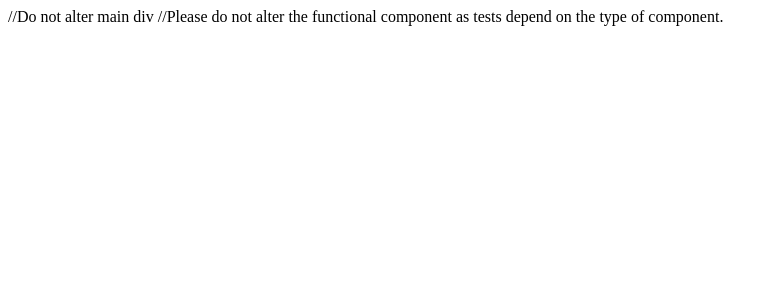
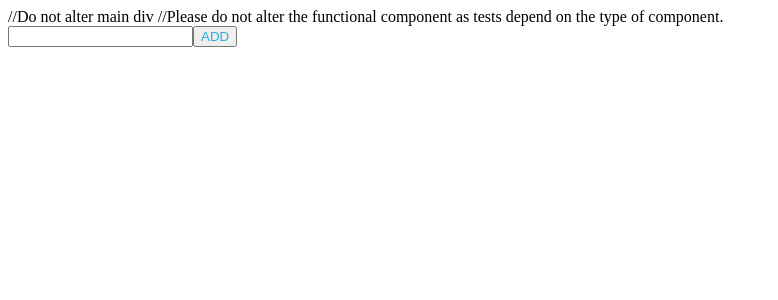
Before and after one commit to Rinky6767/Lifting-The-State-Up-Class-based-components-Lifecycle-Methods-In-Action-Class-...---Post-Class---, a React app: page / in a window 1280 px wide. Shown: the top 300 px of the page, without its empty margins (0-778 px from the left). Built offline with nearby package versions, Linux system fonts and the light colour scheme.

Commit message:
Solution

```diff
--- a/src/components/App.js
+++ b/src/components/App.js
@@ -1,15 +1,103 @@
 import React from "react";
+import { Fragment, useState } from "react";
 import "./../styles/App.css";
-
+let list = [];
 function App()
 {
+  const [id, setId] = useState(0);
+  const [input, setInput] = useState("");
+  const [isEditing, setEditing] = useState(NaN);
+  const [newinput, setNewInput] = useState("");
+  const [task, setTask] = useState(list);
+
+  function Form() {
+    return (
+      <>
+        <form
+          onSubmit={() => {
+            setId(id + 1);
+            let newtask = {
+              name: input,
+              id: id
+            };
+            let newarr = [...task, newtask];
+            setTask(newarr);
+          }}
+        >
+          <input required
+            type="text"
+			id="task"
+            value={input}
+            onChange={(event) => {
+              setInput(event.target.value);
+            }}
+          />
+          <button id="btn">ADD</button>
+        </form>{" "}
+      </>
+    );
+  }
+
 	return (
 	<div id="main">
 	//Do not alter main div
 	//Please do not alter the functional component as tests depend on the type of component.
+	<Form />
+      <ul>
+        {task.map((vals) => {
+          return (
+            <Fragment key={vals.id}>
+              {isEditing !== NaN && isEditing === vals.id ? (
+                <>
+                  <input className="editTask" required
+                    type="text"
+                    value={newinput}
+                    onChange={(event) => setNewInput(event.target.value)}
+                  />
+                  <button className="saveTask"
+                    onClick={() => {
+						if(newinput.length>0){
+							let modarr = task.map((val) => {
+							  if (val.id === isEditing) {
+								val.name = newinput;
+							  }
+							  return val;
+							});
+							setEditing(NaN);
+							setTask(modarr);
+						  }
+						}}
+                  >
+                    SAVE
+                  </button>
+                </>
+              ) : (
+                <>
+                  <li className="list">{vals.name}</li>
+                  <button className="delete"
+                    onClick={() => {
+                      let newarr = task.filter((val) => {
+                        return vals.id !== val.id;
+                      });
+                      setTask(newarr);
+                    }}
+                  >
+                    Delete
+                  </button>
+                  <button className="edit"
+                    onClick={() => {
+                      setEditing(vals.id);
+                    }}
+                  >
+                    Edit
+                  </button>
+                </>
+              )}
+            </Fragment>
+          );
+        })}
+      </ul>
 	</div>
 	);
 }
-
-
 export default App;
```
Also changed, not shown: 1 other file (tests, documents, lock files or other folders).
